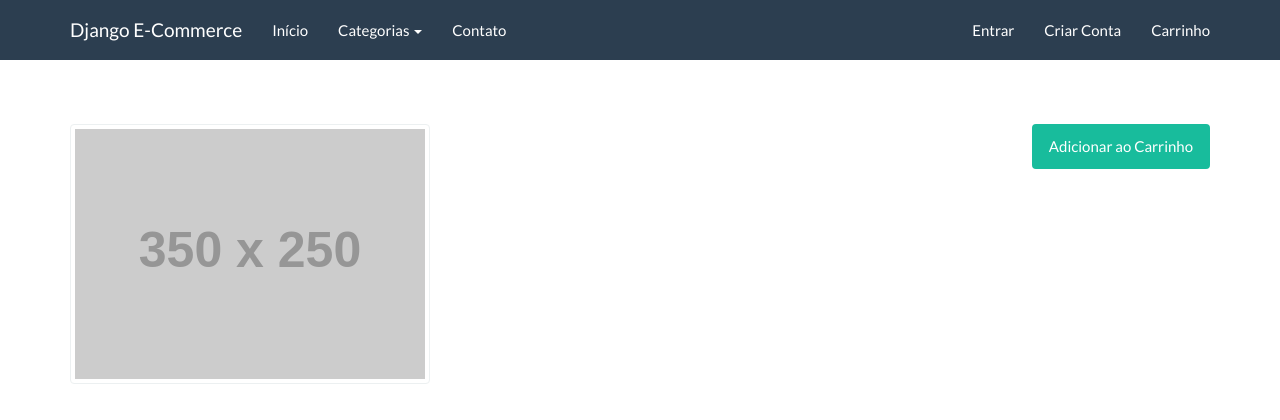
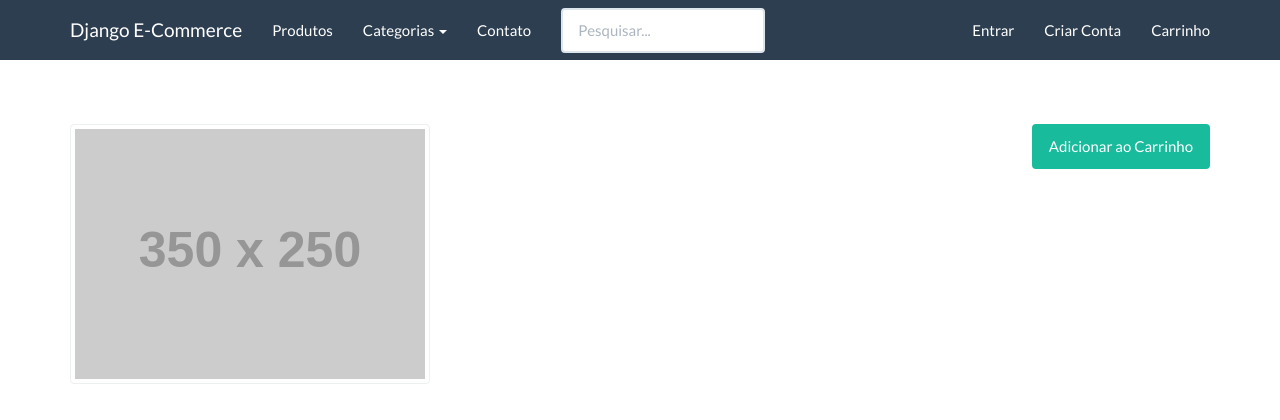
Before and after one commit to freitaspedro/djangoecommerce, a Django app: template catalog/templates/product.html in a window 1280 px wide. Shown: the top 420 px of the page. Run offline with Django 3.2, Linux system fonts and the light colour scheme; the template is opened without the code that fills it, so the values that code supplies are empty; grey boxes labelled with a size stand in for pictures from a placeholder-image service; some libraries are stand-ins or nearby versions.

Commit message:
adding django watson to search

```diff
--- a/catalog/apps.py
+++ b/catalog/apps.py
@@ -1,6 +1,12 @@
 from django.apps import AppConfig
+
+from watson import search as watson
 
 
 class CatalogConfig(AppConfig):
     name = 'catalog'
     verbose_name = 'Catálogo'
+
+    def ready(self):
+        Product = self.get_model('Product')
+        watson.register(Product)
--- a/core/templates/base.html
+++ b/core/templates/base.html
@@ -23,7 +23,7 @@
         <div class="navbar-collapse collapse" id="navbar-main">
           <ul class="nav navbar-nav">
             <li>
-              <a href="{% url 'index' %}">Início</a>
+              <a href="{% url 'catalog:products' %}">Produtos</a>
             </li>
             <li class="dropdown">
               <a class="dropdown-toggle" data-toggle="dropdown" href="{% url 'catalog:products'}" id="download">Categorias <span class="caret"></span></a>
@@ -33,10 +33,15 @@
                 {% endfor %}
               </ul>
             </li>
-			<li>
-				<a href="{% url 'contact' %}">Contato</a>
-			</li>
+      			<li>
+      				<a href="{% url 'contact' %}">Contato</a>
+      			</li>
           </ul>
+          <form class="navbar-form navbar-left" role="search" action="{% url 'catalog:products' %}">
+            <div class="form-group">
+              <input name="q" type="text" class="form-control" placeholder="Pesquisar..." />
+            </div>
+          </form>
           <ul class="nav navbar-nav navbar-right">
             {% if user.is_authenticated %}
               <li><a href="{% url 'accounts:index' %}">Minha Conta</a></li>
--- a/djangoecommerce/settings.py
+++ b/djangoecommerce/settings.py
@@ -43,6 +43,7 @@ INSTALLED_APPS = [
     'widget_tweaks',
     'easy_thumbnails',
     'paypal.standard.ipn',
+    'watson',
     'core',
     'catalog',
     'accounts',
```
Also changed, not shown: catalog/views.py (+9 -1 lines).
